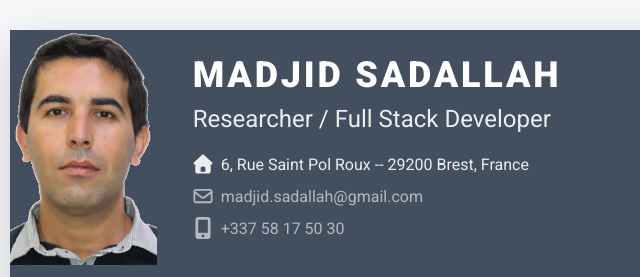
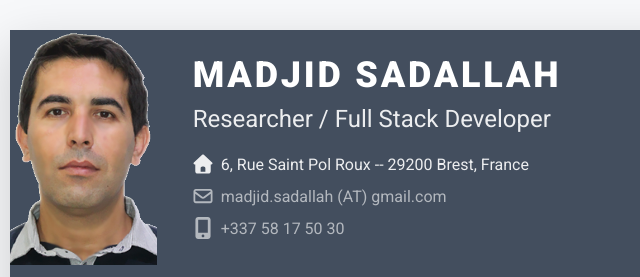
Before and after one commit to smadjid/madjid.github.io, a plain HTML site: page index.html in a window 1280 px wide. Shown: the top 277 px of the page, 130-770 px from the left. Drawn offline with Linux system fonts and the light colour scheme.

Commit message:
Update index.html

```diff
--- a/index.html
+++ b/index.html
@@ -38,7 +38,7 @@
 							    <div class="title mb-3">Researcher / Full Stack Developer</div>
 							    <ul class="list-unstyled">
 								    <li class="mb-2"><spa><i class="fas fa-home fa-fw me-2" data-fa-transform="grow-3"></i>6, Rue Saint Pol Roux -- 29200 Brest, France</span></li>
-									<li class="mb-2"><a class="text-link" href="#"><i class="far fa-envelope fa-fw me-2" data-fa-transform="grow-3"></i>madjid.sadallah@gmail.com</a></li>
+									<li class="mb-2"><a class="text-link" href="mailto:madjid.sadallah@gmail.com"><i class="far fa-envelope fa-fw me-2" data-fa-transform="grow-3"></i>madjid.sadallah (AT) gmail.com</a></li>
 
 								    <li><a class="text-link" href="#"><i class="fas fa-mobile-alt fa-fw me-2" data-fa-transform="grow-6"></i>+337 58 17 50 30</a></li>
 
```
